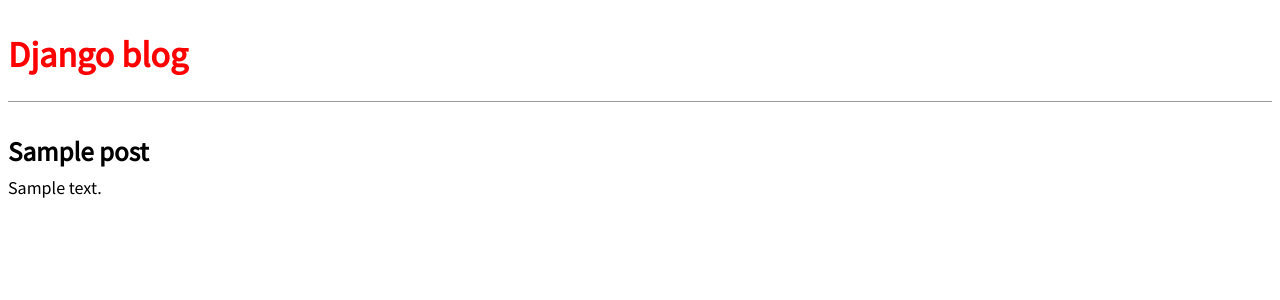
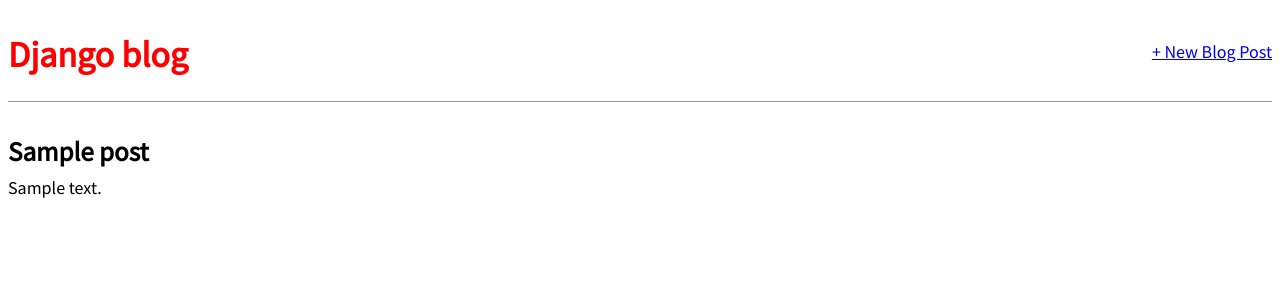
Before and after one commit to cmmasaba/simple_blog_app, a Django app: template templates/post_detail.html in a window 1280 px wide. Shown: the top 300 px of the page. Run offline with Django 5.2, Linux system fonts and the light colour scheme; the template is opened without the code that fills it: most values are stand-ins (such as "Sample title", 1, 10 or a date in 2020).

Commit message:
Added link to creating new blog post

```diff
--- a/templates/base.html
+++ b/templates/base.html
@@ -9,7 +9,12 @@
 
     <body>
         <header>
-            <h1><a href="{% url 'home' %}">Django blog</a></h1>
+            <div class="nav-left">
+                <h1><a href="{% url 'home' %}">Django blog</a></h1>
+            </div>
+            <div class="nav-right">
+                <a href="{% url 'post_new' %}">+ New Blog Post</a>
+            </div>
         </header>
         <div>
             {% block content %}
```
